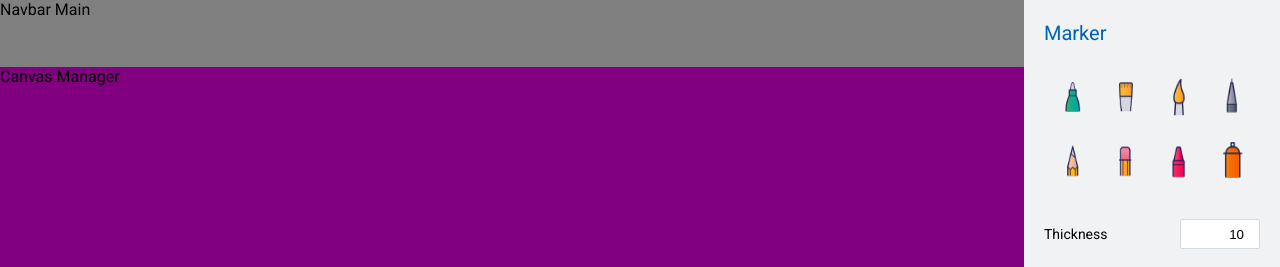
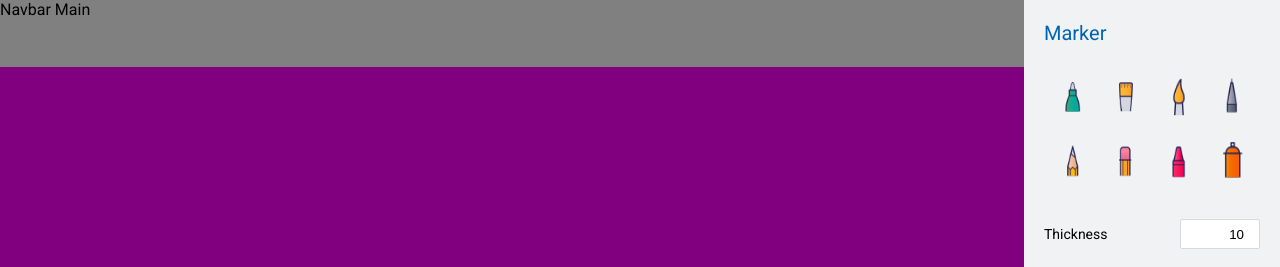
Before and after one commit to MHammadYou/paint-clone, a React (Vite) app: page / in a window 1280 px wide. Shown: the top 267 px of the page. Built offline with nearby package versions, Linux system fonts and the light colour scheme.

Commit message:
Added html canvas

```diff
--- a/src/components/canvas/CanvasManager.js
+++ b/src/components/canvas/CanvasManager.js
@@ -3,8 +3,6 @@ import React from "react";
 
 export default function CanvasManager() {
   return (
-    <div>
-      Canvas Manager
-    </div>
+    <canvas id={"canvas"}> </canvas>
   )
 }
```
